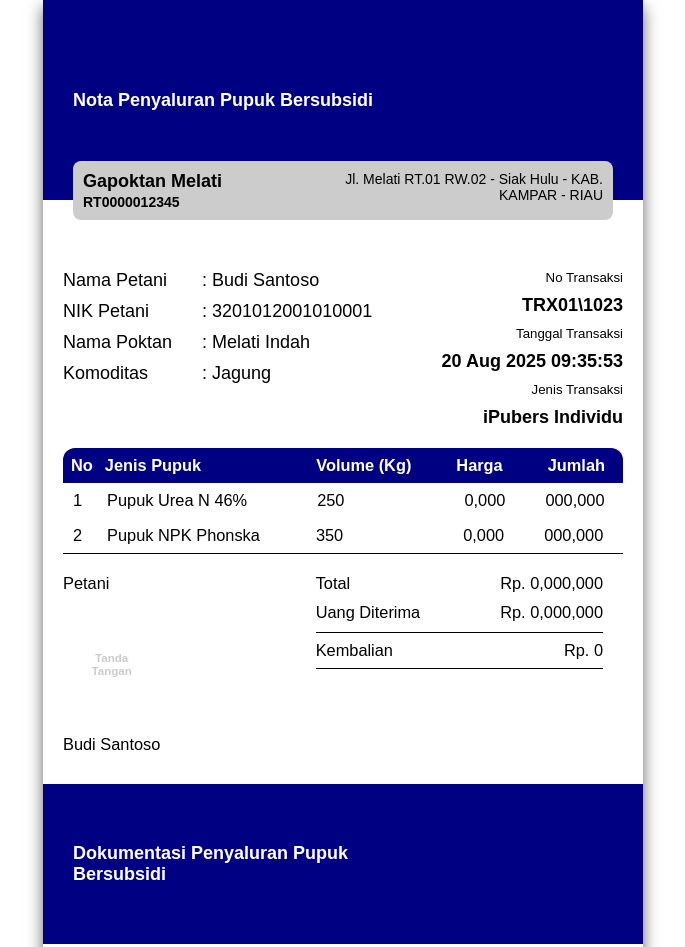
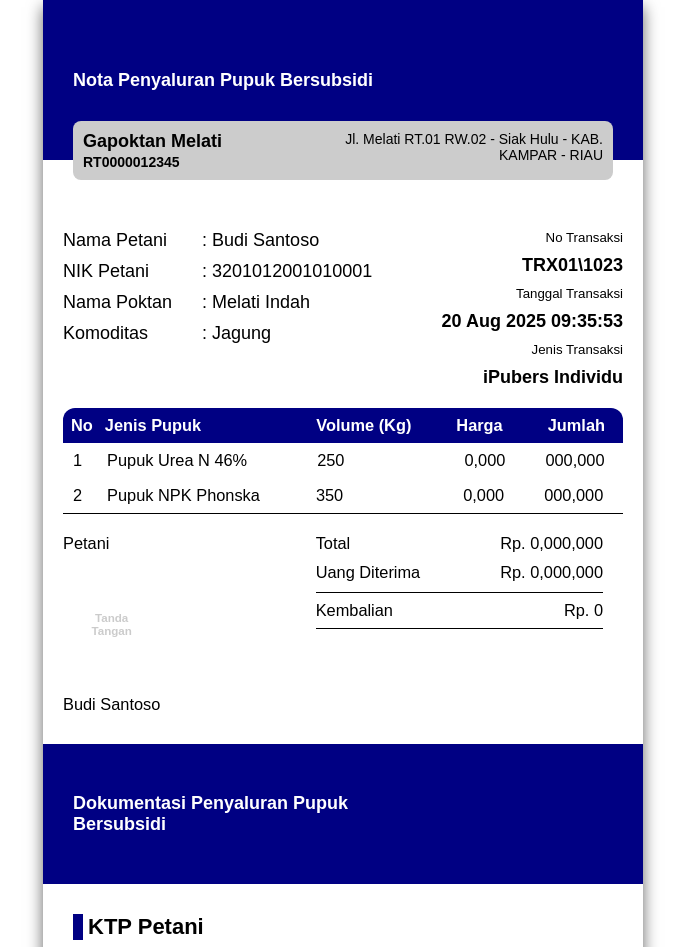
Before and after one commit to Bluepanda-code191/iPubers-Bukti-Transaksi, a plain HTML site: page index.html in a window 1280 px wide. Shown: the top 947 px of the page, without its empty margins (297-982 px from the left). Drawn offline with Linux system fonts and the light colour scheme.

Commit message:
Add files via upload

```diff
--- a/style.scss
+++ b/style.scss
@@ -27,7 +27,7 @@ body {
 
   .header-box {
     position: relative;
-    height: 25dvh;
+    height: 160px;
     background-color: #000083;
     display: flex;
     align-items: center;
@@ -219,7 +219,7 @@ body {
   width: 100%;
   .header-box {
     position: relative;
-    height: 20dvh;
+    height: 140px;
     background-color: #000083;
     display: flex;
     align-items: center;
```
Also changed, not shown: css/style.css.
